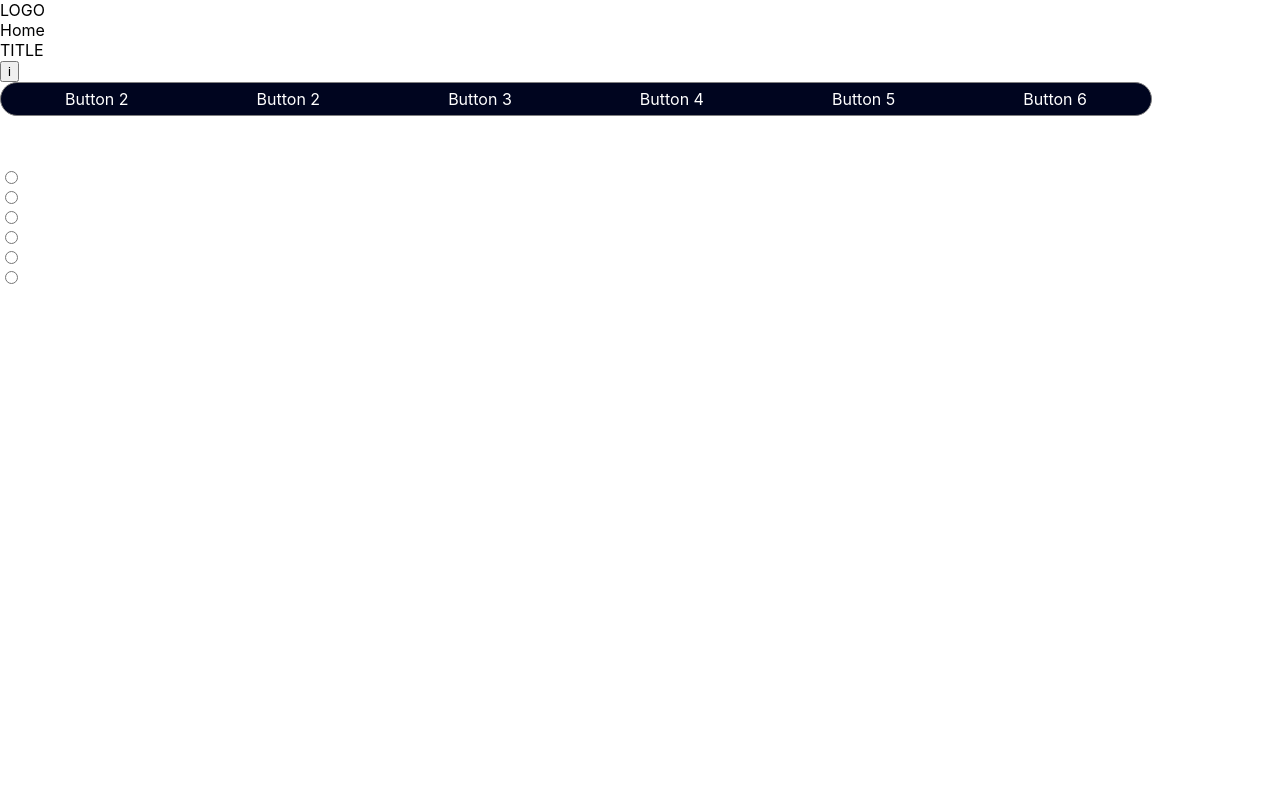
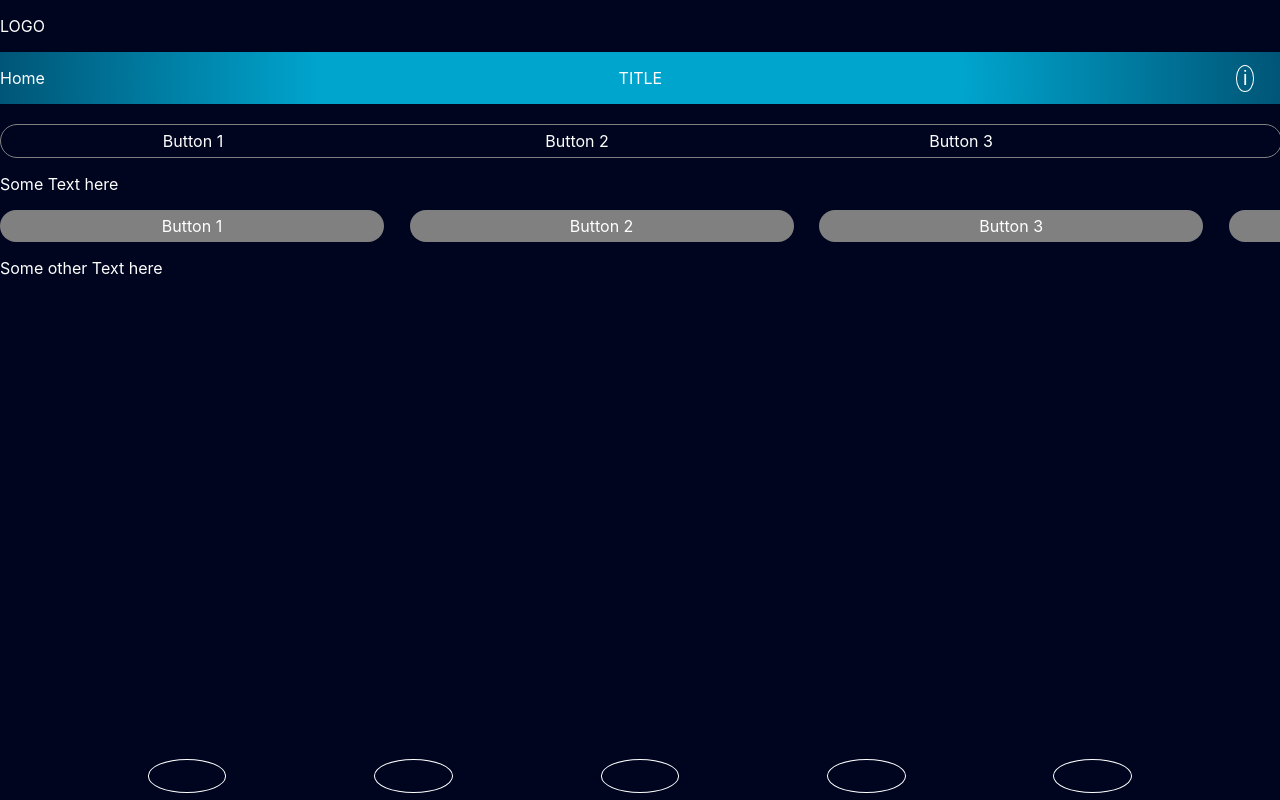
Before and after one commit to HualiangZ/css-development, a React (Create React App) app: page / in a window 1280 px wide. Built offline with nearby package versions, Linux system fonts and the light colour scheme.

Commit message:
page 2 flex design

```diff
--- a/src/components/Page1.css
+++ b/src/components/Page1.css
@@ -7,6 +7,7 @@
     align-items: center;
     justify-content: space-between;
 }
+
 
 h1, p, label, h2{
     color: #fff;
@@ -207,7 +208,7 @@ h1, p, label, h2{
 .CustomInput input[type=radio]:checked + label {
     background-color: transparent;
     color: #fff;
-    max-width: 64%;
+
     border-top-right-radius: 50px;
     border-bottom-right-radius: 50px;
     border-top-left-radius: 50px;
@@ -253,7 +254,6 @@ option{
 
 .FormDone{
     width: 100%;
-
     position: sticky;
     bottom: 0;
     min-height :100px;
@@ -292,7 +292,7 @@ option{
     z-index: 0;
     min-width: 100%;
     min-height: 50%;
-    border-radius: 80px;
+    border-radius: 100%;
     background-image: url("../Images/BackArrow.svg");
     background-size: cover;
     background-color: #00ABD5;
--- a/src/components/Page2.css
+++ b/src/components/Page2.css
@@ -0,0 +1,121 @@
+.PageContainer-Page2{
+    background: #00051F;
+    min-height: 100vh;
+    flex-direction: column;
+    display: flex;
+    flex: 1;
+    align-items: center;
+    justify-content: space-between;
+}
+
+.MainContiner{
+    width: 100%;
+    flex-direction: column;
+    display: flex;
+    height: 100%;
+}
+
+.Banner1{
+    display: flex;
+    width:100%
+}
+
+.Banner2{
+    display: flex;
+    width: 100%;
+    justify-content: space-between;
+    background: radial-gradient(circle, rgba(0,165,206,1) 50%, rgba(0,165,206,1) 50%, rgba(0,165,206,0.5) 100%);
+}
+
+.PageContainer-Page2 .Container{
+    width: 100%;
+}
+
+.ToggleGroup2{
+    align-items: flex-end;
+    display: flex;
+    flex-direction: row;
+    justify-content: space-evenly;
+    background-color: #00051F;
+    height: 10%;
+    min-width: 100%;
+    margin-right: 10%;
+    overflow-x: hidden;
+}
+
+.CustomInput2 {
+    flex-grow: 1;
+    background-color: gray;
+    margin-right: 2%;
+    border-top-right-radius: 50px;
+    border-bottom-right-radius: 50px;
+    border-top-left-radius: 50px;
+    border-bottom-left-radius: 50px;
+    min-width: 30%;
+}
+
+.CustomInput2 input[type=radio] {
+    display: none;
+
+}
+
+.CustomInput2 input[type=radio]:checked + label {
+    background-color: #00051F;
+    border-top-right-radius: 50px;
+    border-bottom-right-radius: 50px;
+    border-top-left-radius: 50px;
+    border-bottom-left-radius: 50px;
+    border: 1px solid #00ABD5;
+    background-image: radial-gradient(circle, transparent 50%, #00ABD5);
+}
+
+
+.CustomInput2 label {
+    display: block;
+    padding: 6px 8px;
+    color: #fff;
+    text-align: center;
+}
+
+.PageContainer-Page2 .CustomInput{
+    min-width: 30%;
+}
+
+.PageContainer-Page2 .ToggleGroup{
+    min-width: 100%;
+    overflow-x: hidden;
+}
+
+.InfoContainer{
+    align-self: center;
+    justify-content: center;
+    height: 100%;
+    margin-right: 2%;
+    border-radius: 100%;
+    border: 1px solid #fff;
+}
+
+.InfoBtn{
+    color: white;
+    font-size: 20px;
+    background-color: transparent;
+    border: none;
+}
+
+.BottomBanner{
+    background-color: #00051F;
+    height: 6vh;
+    width: 100%;
+    position: sticky;
+    display: flex;
+    justify-content: space-evenly;
+    align-items: center;
+    bottom: 0;
+}
+
+.Circle{
+    width: 6%;
+    height:65%;
+    border-radius: 100%;
+    border: 1px solid #fff;
+}
--- a/src/components/Page2.js
+++ b/src/components/Page2.js
@@ -4,32 +4,32 @@ function FirstToggleBtn() {
     return (
         <div className="ToggleGroup">
             <div className='CustomInput'>
-                <input type="radio" className="Button1" id='Button1' name='action' value="Button1" />
-                <label for='Button1'>Button 2</label>
+                <input type="radio" className="Button1" id='Button1' name='action1' value="Button1" />
+                <label for='Button1'>Button 1</label>
             </div>
 
             <div className='CustomInput'>
-                <input type="radio" className="Button2" id='Button2' name='action' value="Button2" />
+                <input type="radio" className="Button2" id='Button2' name='action1' value="Button2" />
                 <label for='Button2'>Button 2</label>
             </div>
 
             <div className='CustomInput'>
-                <input type="radio" className="Button3" id='Button3' name='action' value="Button3" />
+                <input type="radio" className="Button3" id='Button3' name='action1' value="Button3" />
                 <label for='Button3'>Button 3</label>
             </div>
 
             <div className='CustomInput'>
-                <input type="radio" className="Button4" id='Button4' name='action' value="Button4" />
+                <input type="radio" className="Button4" id='Button4' name='action1' value="Button4" />
                 <label for='Button4'>Button 4</label>
             </div>
 
             <div className='CustomInput'>
-                <input type="radio" className="Button5" id='Button5' name='action' value="Button5" />
+                <input type="radio" className="Button5" id='Button5' name='action1' value="Button5" />
                 <label for='Button5'>Button 5</label>
             </div>
 
             <div className='CustomInput'>
-                <input type="radio" className="Button6" id='Button6' name='action' value="Button6" />
+                <input type="radio" className="Button6" id='Button6' name='action1' value="Button6" />
                 <label for='Button6'>Button 6</label>
             </div>
         </div>
@@ -41,33 +41,33 @@ function SecondToggleBtn() {
     return (
         <div className="ToggleGroup2">
             <div className='CustomInput2'>
-                <input type="radio" className="Button1" id='Button1' name='action' value="Button1" />
-                <label for='Button1'>Button 2</label>
+                <input type="radio" className="Button7" id='Button7' name='action' value="Button1" />
+                <label for='Button7'>Button 1</label>
             </div>
 
             <div className='CustomInput2'>
-                <input type="radio" className="Button2" id='Button2' name='action' value="Button2" />
-                <label for='Button2'>Button 2</label>
+                <input type="radio" className="Button8" id='Button8' name='action' value="Button2" />
+                <label for='Button8'>Button 2</label>
             </div>
 
             <div className='CustomInput2'>
-                <input type="radio" className="Button3" id='Button3' name='action' value="Button3" />
-                <label for='Button3'>Button 3</label>
+                <input type="radio" className="BuButton9tton3" id='Button9' name='action' value="Button3" />
+                <label for='Button9'>Button 3</label>
             </div>
 
             <div className='CustomInput2'>
-                <input type="radio" className="Button4" id='Button4' name='action' value="Button4" />
-                <label for='Button4'>Button 4</label>
+                <input type="radio" className="Button10" id='Button10' name='action' value="Button4" />
+                <label for='Button10'>Button 4</label>
             </div>
 
             <div className='CustomInput2'>
-                <input type="radio" className="Button5" id='Button5' name='action' value="Button5" />
-                <label for='Button5'>Button 5</label>
+                <input type="radio" className="Button11" id='Button11' name='action' value="Button5" />
+                <label for='Button11'>Button 5</label>
             </div>
 
             <div className='CustomInput2'>
-                <input type="radio" className="Button6" id='Button6' name='action' value="Button6" />
-                <label for='Button6'>Button 6</label>
+                <input type="radio" className="Button12" id='Button12' name='action' value="Button6" />
+                <label for='Button12'>Button 6</label>
             </div>
         </div>
 
@@ -77,21 +77,24 @@ function SecondToggleBtn() {
 export default function Page2() {
     return (
         <div className='PageContainer-Page2'>
+            <div className='MainContiner'>
                 <div className='Banner1'>
-                LOGO
+                    <p className='Logo'>LOGO</p>
                 </div>
                 <div className='Banner2'>
                     <div className='HomeBtn'>
-                    Home
+                        <p>Home</p>
                     </div>
                     <div className='Title'>
-                    TITLE
+                        <p>TITLE</p>
                     </div>
+                    <div className='InfoContainer'>
                         <button className='InfoBtn'>
                             i
                         </button>
                     </div>
-
+                </div>
+                <br />
                 <div className='Container'>
                     {FirstToggleBtn()}
                     <p className='SubTitle'>Some Text here</p>
@@ -102,6 +105,25 @@ export default function Page2() {
                 <div className='Folders'>
 
                 </div>
+            </div>
+            <div className='BottomBanner'>
+                <div className='Circle'>
+                    <p></p>
+                </div>
+                <div className='Circle'>
+                    <p></p>
+                </div>
+                <div className='Circle'>
+                    <p></p>
+                </div>
+                <div className='Circle'>
+                    <p></p>
+                </div>
+                <div className='Circle'>
+                    <p></p>
+                </div>
+            </div>
+
 
         </div>
     );
--- a/src/components/page1.js
+++ b/src/components/page1.js
@@ -148,7 +148,7 @@ export default function Page1() {
                 <p className='SubTitle'>this is the title</p>
             </div>
 
-            {DisplayAccordions()}
+                {DisplayAccordions()}
 
             <br />
             <div className="border" />
```
Lines whose indentation alone changed are shown as unchanged.
